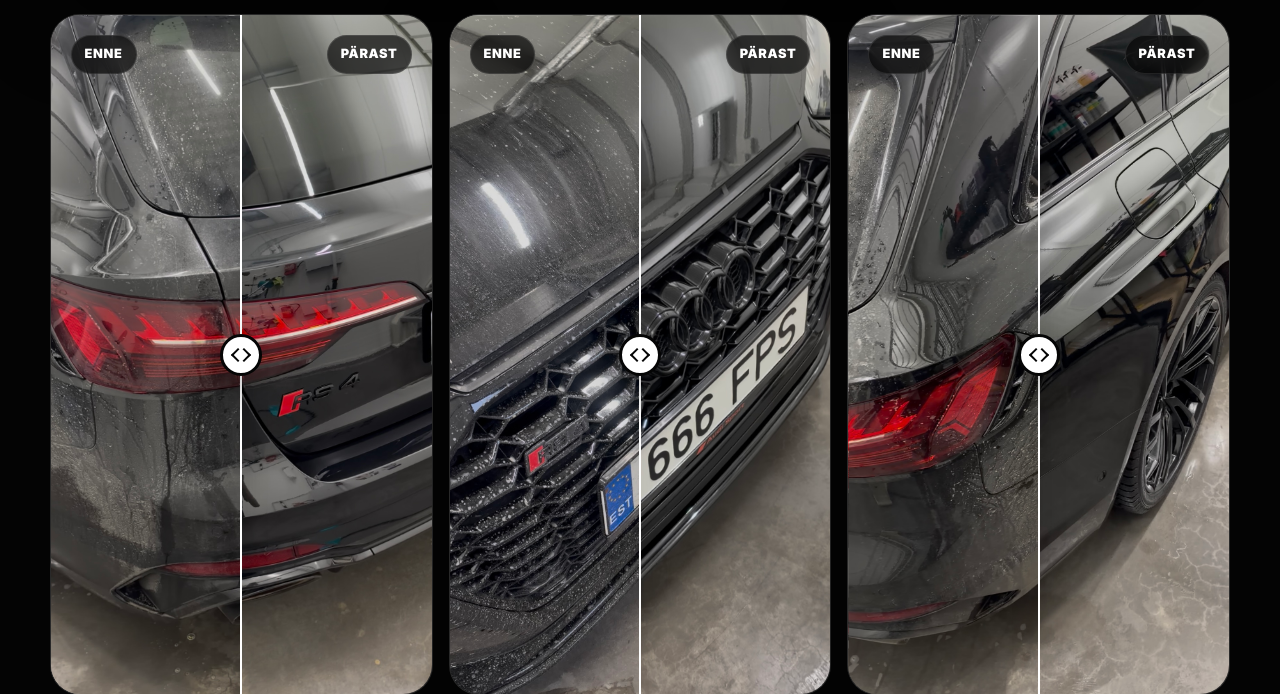
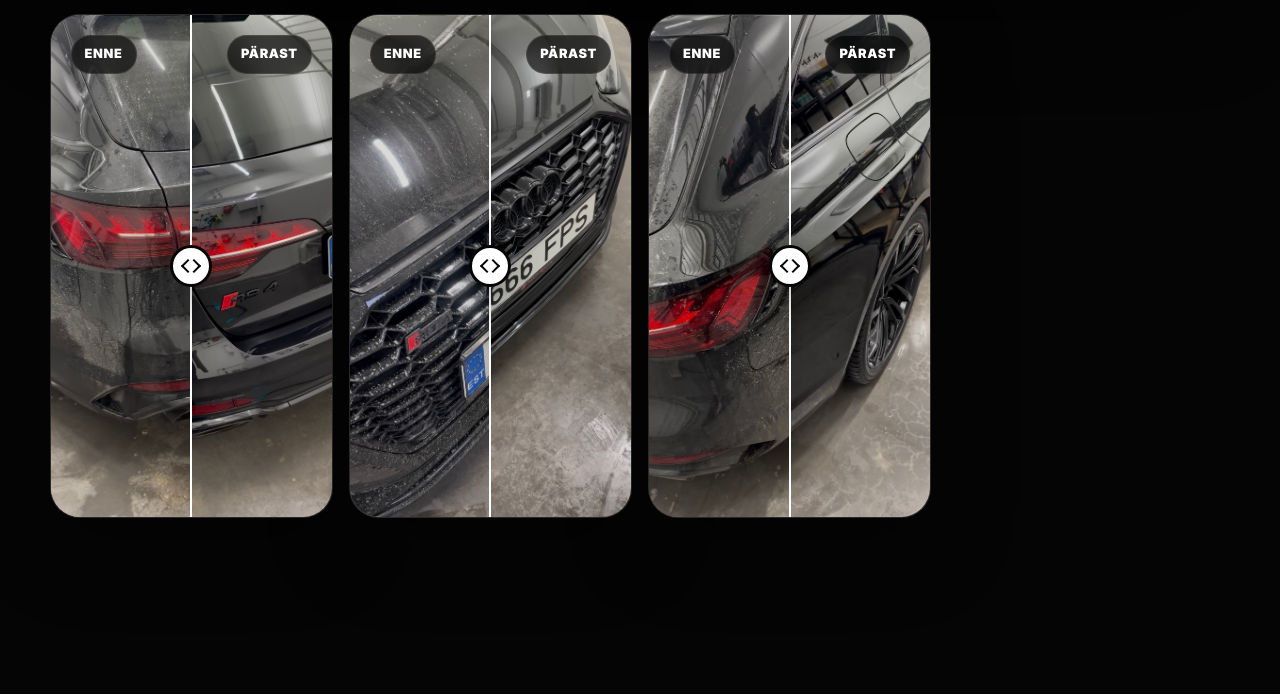
Before and after one commit to eericlyde/seebidetailing-website, a plain HTML site: page index.html in a window 1280 px wide. Shown: the part 4727-5421 px from the top of the page. Drawn offline with Linux system fonts and the light colour scheme; no server answers.

Commit message:
Keep the remaining portrait comparison at its original size

```diff
--- a/style.css
+++ b/style.css
@@ -580,7 +580,7 @@ opacity:1;
 /* BEFORE AFTER */
 .comparison-gallery{
 display:grid;
-grid-template-columns:repeat(auto-fit,minmax(min(100%,240px),1fr));
+grid-template-columns:repeat(auto-fill,minmax(min(100%,240px),1fr));
 gap:1rem;
 margin-top:1rem;
 }
@@ -588,31 +588,6 @@ margin-top:1rem;
 .comparison-gallery .before-after-slider{
 height:auto;
 aspect-ratio:9 / 16;
-}
-
-/* Registration in the common 9:16 frame keeps the lamp and grille aligned. */
-.comparison-gallery img[src="images/IMG_2696.jpeg"]{
-object-fit:fill;
-transform-origin:top left;
-transform:translate(-0.409%, -0.230%) scale(1.10469);
-}
-
-.comparison-gallery img[src="images/IMG_2697.jpeg"]{
-object-fit:fill;
-transform-origin:top left;
-transform:translate(-1.821%, -3.901%) matrix(1.052813, -0.011607, -0.017806, 1.077930, 0, 0);
-}
-
-.comparison-gallery img[src="images/IMG_2698.jpeg"]{
-object-fit:fill;
-transform-origin:top left;
-transform:translate(-0.373%, -0.210%) scale(1.00746);
-}
-
-.comparison-gallery img[src="images/IMG_2699.jpeg"]{
-object-fit:fill;
-transform-origin:top left;
-transform:translate(-7.797%, -3.352%) matrix(1.149232, -0.020912, 0.029682, 1.253952, 0, 0);
 }
 
 .before-after-slider{
```
